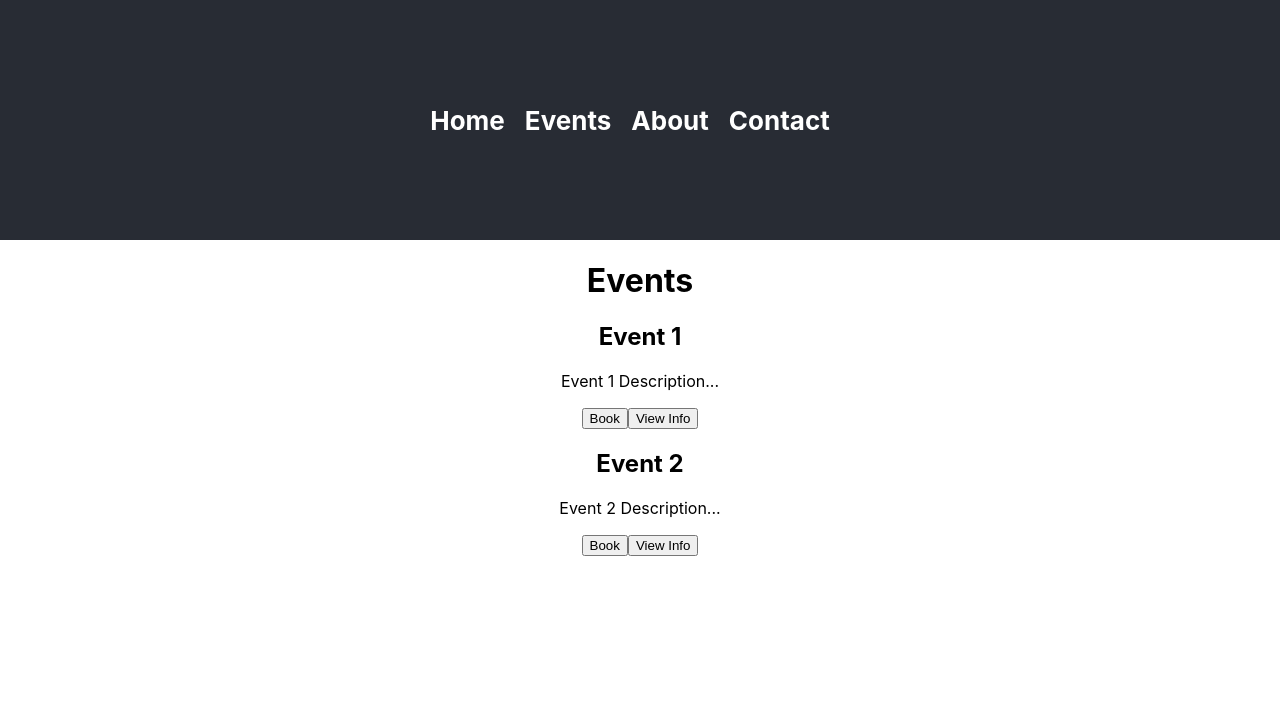
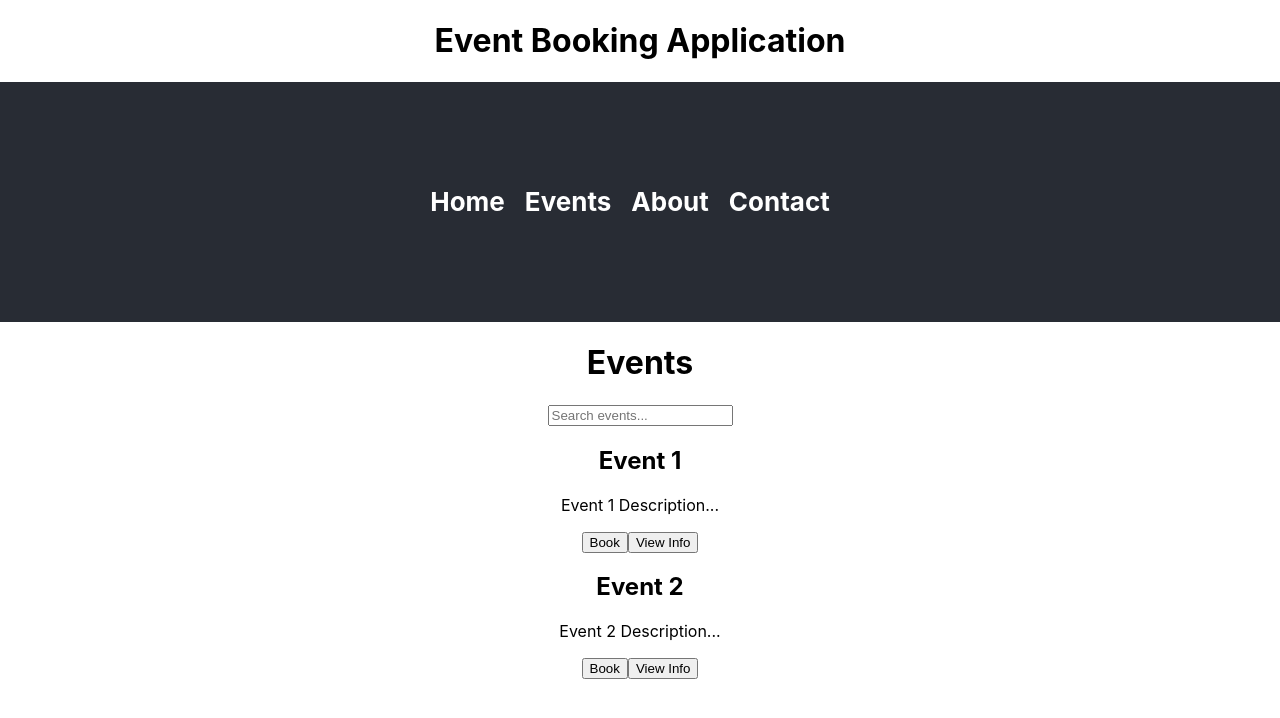
Before and after one commit to MohamedYProg/EventCloud, a React (Create React App) app in the folder Frontend/: page /events in a window 1280 px wide. Shown: the top 718 px of the page. Built offline with nearby package versions, Linux system fonts and the light colour scheme.

Commit message:
Front end done - Without connection to the backend

```diff
--- a/Frontend/src/App.jsx
+++ b/Frontend/src/App.jsx
@@ -4,15 +4,39 @@ import './App.css';
 import HomePage from './HomePage';
 import EventsPage from './EventsPage';
 
+// Layout component
+const Layout = ({ children }) => {
+  return (
+    <div className="App">
+      <header>
+        <h1 className="App-title">Event Booking Application</h1>
+      </header>
+      <main>{children}</main>
+    </div>
+  );
+};
+
 function App() {
   return (
     <Router>
-      <div className="App">
-        <Routes>
-          <Route path="/" element={<HomePage />} />
-          <Route path="/events" element={<EventsPage />} />
-        </Routes>
-      </div>
+      <Routes>
+        <Route
+          path="/"
+          element={
+            <Layout>
+              <HomePage />
+            </Layout>
+          }
+        />
+        <Route
+          path="/events"
+          element={
+            <Layout>
+              <EventsPage />
+            </Layout>
+          }
+        />
+      </Routes>
     </Router>
   );
 }
--- a/Frontend/src/EventsPage.jsx
+++ b/Frontend/src/EventsPage.jsx
@@ -3,6 +3,12 @@ import { Link } from 'react-router-dom';
 
 function EventsPage() {
     const [showModal, setShowModal] = useState(false);
+    const [searchQuery, setSearchQuery] = useState('');
+
+    const events = [
+        { name: 'Event 1', description: 'Event 1 Description...' },
+        { name: 'Event 2', description: 'Event 2 Description...' }
+    ];
 
     const handleBookClick = () => {
         setShowModal(true);
@@ -16,6 +22,10 @@ function EventsPage() {
     const handleCancelBooking = () => {
         setShowModal(false);
     };
+
+    const filteredEvents = events.filter(event =>
+        event.name.toLowerCase().includes(searchQuery.toLowerCase())
+    );
 
     return (
         <div className="EventsPage">
@@ -31,18 +41,20 @@ function EventsPage() {
             </header>
             <div className="Content">
                 <h1>Events</h1>
-                <div className="Event">
-                    <h2>Event 1</h2>
-                    <p>Event 1 Description...</p>
-                    <button onClick={handleBookClick}>Book</button>
-                    <button>View Info</button>
-                </div>
-                <div className="Event">
-                    <h2>Event 2</h2>
-                    <p>Event 2 Description...</p>
-                    <button onClick={handleBookClick}>Book</button>
-                    <button>View Info</button>
-                </div>
+                <input
+                    type="text"
+                    placeholder="Search events..."
+                    value={searchQuery}
+                    onChange={(e) => setSearchQuery(e.target.value)}
+                />
+                {filteredEvents.map((event, index) => (
+                    <div className="Event" key={index}>
+                        <h2>{event.name}</h2>
+                        <p>{event.description}</p>
+                        <button onClick={handleBookClick}>Book</button>
+                        <button>View Info</button>
+                    </div>
+                ))}
             </div>
             {showModal && (
                 <div className="modal">
```
